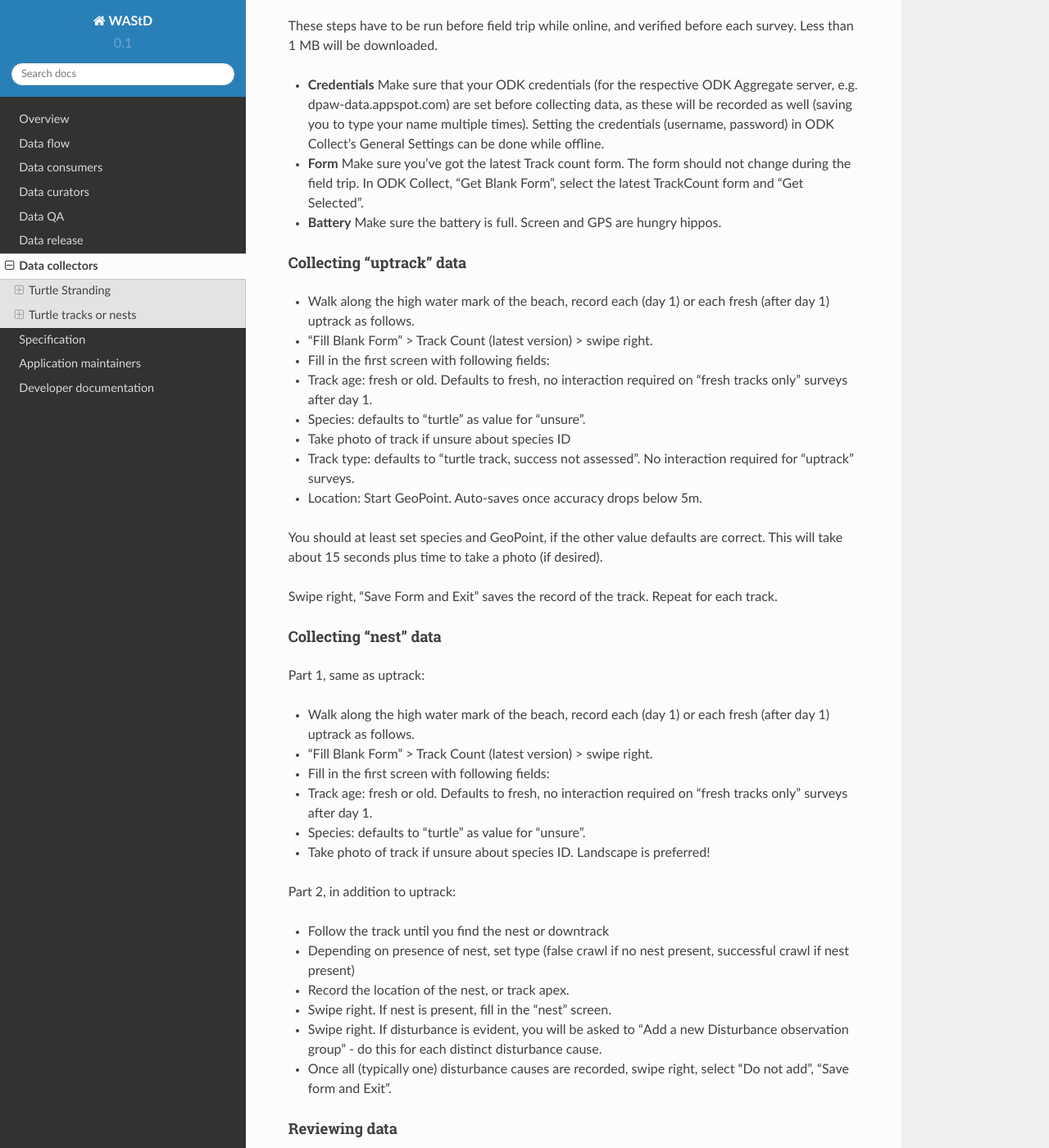
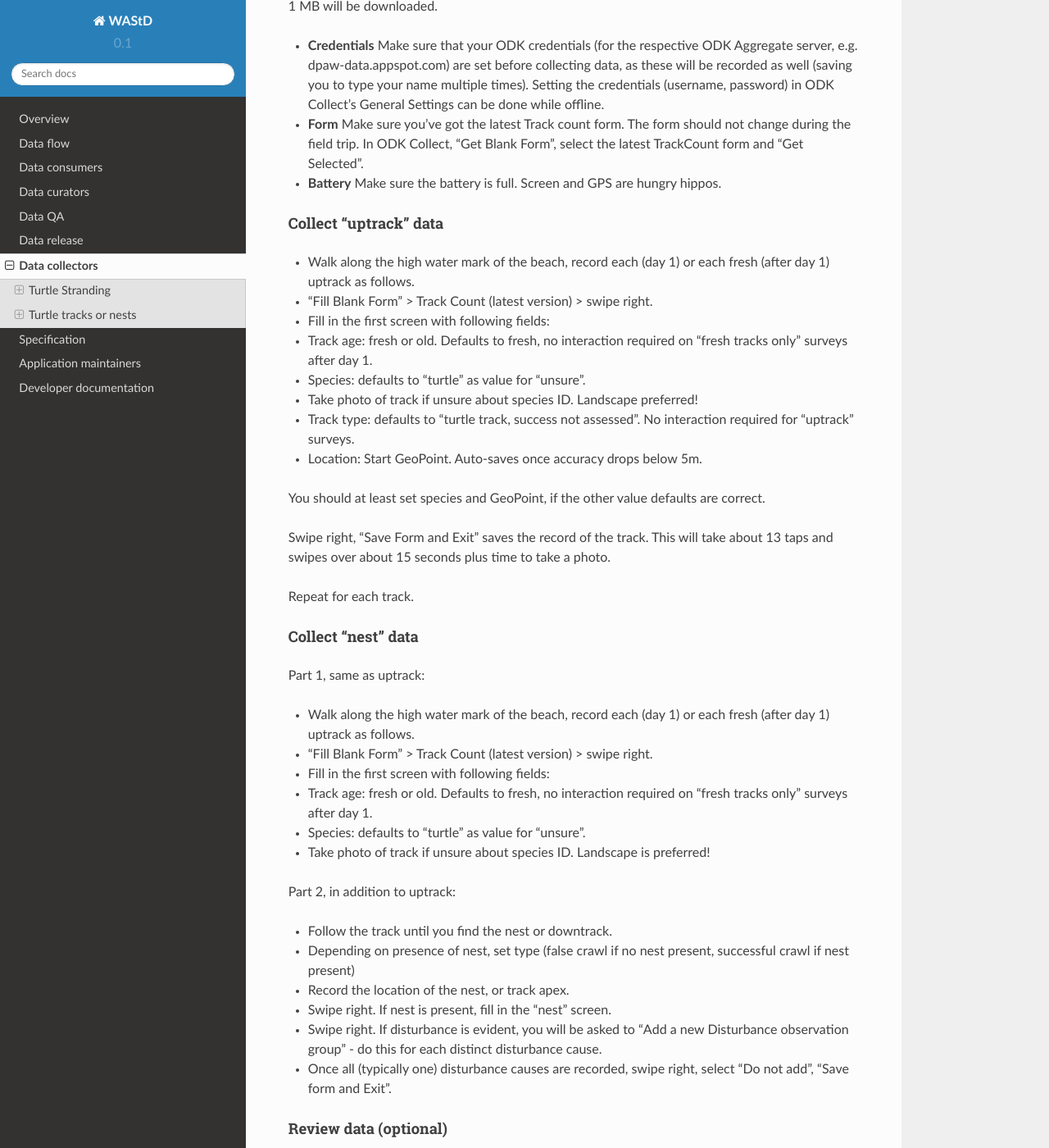
Before and after one commit to dbca-wa/wastd, a Sphinx documentation site: the page built from docs/data_collectors.rst, in a window 1280 px wide and 1400 px high, scrolled down 1648 px. Shown: the whole window at 82% size. Built offline with Sphinx 7.4.7 and the Read the Docs theme 2.0.0, drawn with Linux system fonts in a browser that asks for light colours; some of the changed text lies outside the part shown.

Commit message:
updated docs for turtle track count

```diff
--- a/docs/data_collectors.rst
+++ b/docs/data_collectors.rst
@@ -87,8 +83,8 @@
   TrackCount form and "Get Selected".
 * **Battery** Make sure the battery is full. Screen and GPS are hungry hippos.
 
-Collecting "uptrack" data
-^^^^^^^^^^^^^^^^^^^^^^^^^
+Collect "uptrack" data
+^^^^^^^^^^^^^^^^^^^^^^
 
 * Walk along the high water mark of the beach, record each (day 1) or each fresh
   (after day 1) uptrack as follows.
@@ -97,19 +93,20 @@
 * Track age: fresh or old. Defaults to fresh, no interaction required on "fresh
   tracks only" surveys after day 1.
 * Species: defaults to "turtle" as value for "unsure".
-* Take photo of track if unsure about species ID
+* Take photo of track if unsure about species ID. Landscape preferred!
 * Track type: defaults to "turtle track, success not assessed". No interaction
   required for "uptrack" surveys.
 * Location: Start GeoPoint. Auto-saves once accuracy drops below 5m.
 
 You should at least set species and GeoPoint, if the other value defaults are correct.
-This will take about 15 seconds plus time to take a photo (if desired).
 
 Swipe right, "Save Form and Exit" saves the record of the track.
+This will take about 13 taps and swipes over about 15 seconds plus time to take a photo.
+
 Repeat for each track.
 
-Collecting "nest" data
-^^^^^^^^^^^^^^^^^^^^^^
+Collect "nest" data
+^^^^^^^^^^^^^^^^^^^
 
 Part 1, same as uptrack:
 
@@ -124,7 +121,7 @@
 
 Part 2, in addition to uptrack:
 
-* Follow the track until you find the nest or downtrack
+* Follow the track until you find the nest or downtrack.
 * Depending on presence of nest, set type (false crawl if no nest present,
   successful crawl if nest present)
 * Record the location of the nest, or track apex.
@@ -135,15 +132,15 @@
 * Once all (typically one) disturbance causes are recorded, swipe right, select
   "Do not add", "Save form and Exit".
 
-Reviewing data
-^^^^^^^^^^^^^^
+Review data (optional)
+^^^^^^^^^^^^^^^^^^^^^^
 "Edit Saved Form" lists all forms and allows you to edit as required.
 With above settings, do this while still offline.
 Typically, records should only require to be edited immediately after capture
 while the encounter is still freshly in mind.
 Any other updates can be done once the data are in the main database.
 
-Uploading data
-^^^^^^^^^^^^^^
+Upload data (automatic)
+^^^^^^^^^^^^^^^^^^^^^^^
 With above settings, your device will automatically upload all data marked as
 "finalized".
```
Also changed, not shown: other parts of docs/data_collectors.rst (+1 -5 lines).
